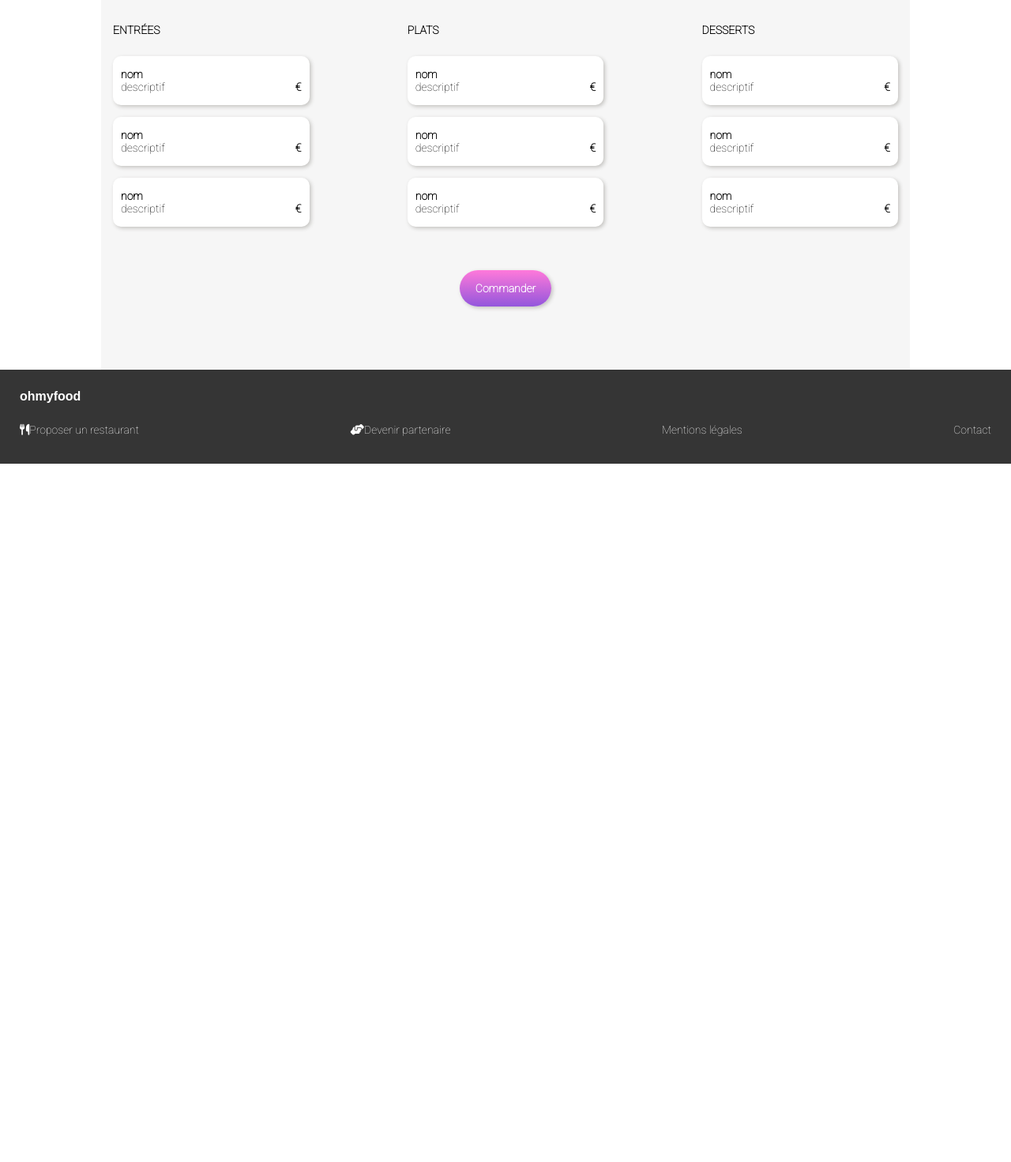
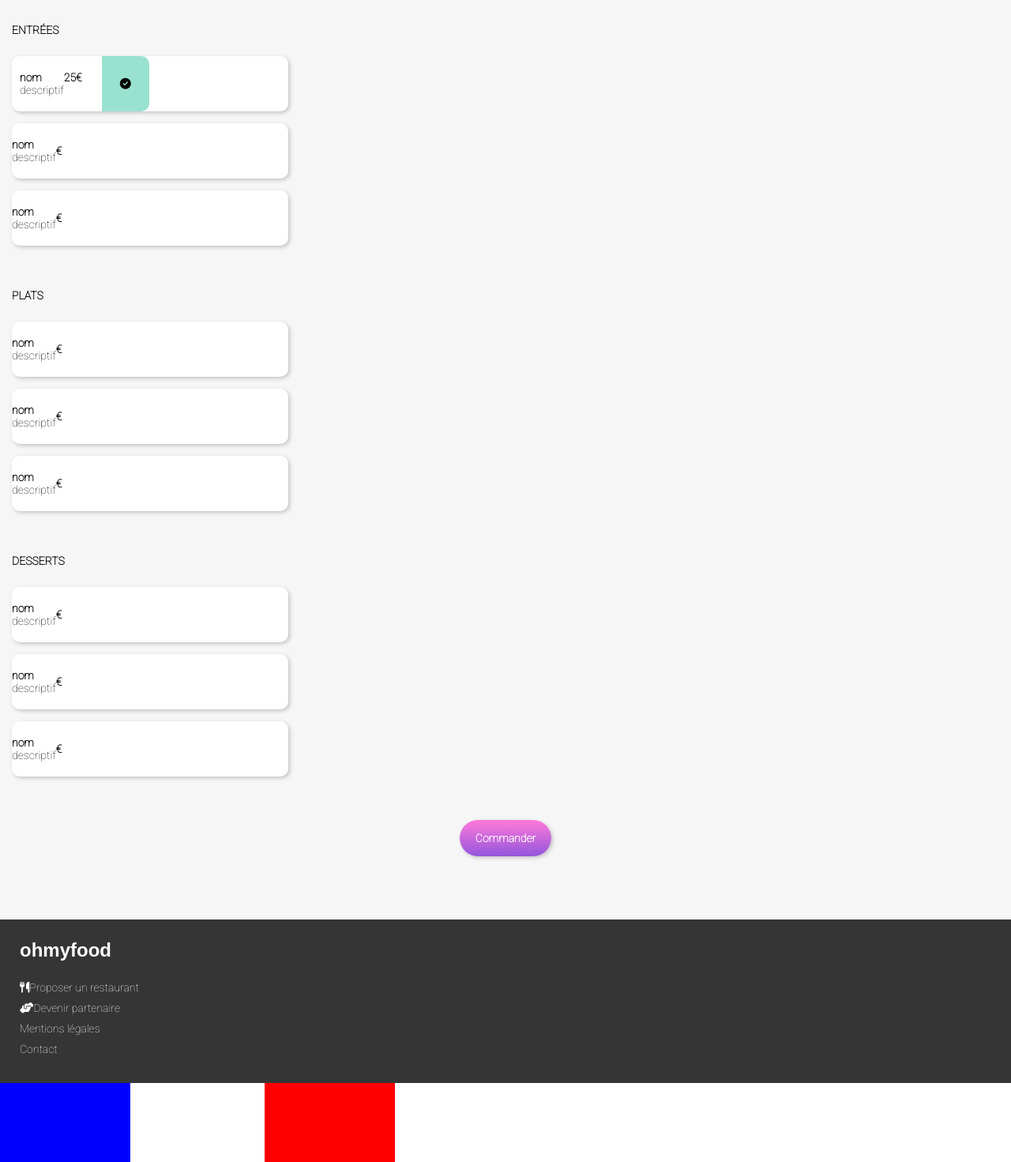
Before and after one commit to Maxwell-gith/MaximeHery_3_27032020, a website: page html/page_resto_vierge.html in a window 1280 px wide. Shown: the part 365-1836 px from the top of the page at 79% size. Before the commit the page ends 952 px from the top, so only its background shows below. Drawn offline with Linux system fonts and the light colour scheme; a web font is replaced by a local one.

Commit message:
start_anim

```diff
--- a/html/page_resto_vierge.html
+++ b/html/page_resto_vierge.html
@@ -48,14 +48,22 @@
                     <h3>ENTRÉES</h3>
                 </header>
                     <div class="dishes__card">
-                        <div>
-                            <h4>nom</h4>
-                            <p>descriptif</p>
+                        <div class="dishes__card__content">
+                            <div class="dishes__card__content__txt">
+                                <h4>nom</h4>
+                                <p>descriptif</p>
+                            </div>
+                            <div class="dishes__card__content__price">
+                                <strong>25€</strong>
+                            </div>
                         </div>
-                        <div>
-                            <strong>€</strong>
+                        <div class="dishes__card__check">
+                            <span>
+                                <i class="fas fa-check-circle"></i>
+                            </span>
                         </div>
                     </div>
+
 
                     <div class="dishes__card">
                         <div>
@@ -186,3 +194,9 @@
 
 </body>
 </html>
+
+<div class="div1">
+    <div class="bleu"></div>
+    <div class="jaune"></div>
+    <div class="rouge"></div>
+</div>
--- a/sass/Base/_fonts-all.scss
+++ b/sass/Base/_fonts-all.scss
@@ -19,7 +19,9 @@ h2{
 
 img{
     max-width: 100%;
+    padding: 0;
 }
+
 
 ul{
     list-style: none;
--- a/sass/Pages/_resto_page.scss
+++ b/sass/Pages/_resto_page.scss
@@ -46,13 +46,66 @@
         margin-bottom: 25px;
     }
     &__card{
+        height: 70px;
+        width: 350px;
         background-color: white;
-        padding: 15px 10px;
         display: flex;
-        justify-content: space-between;
-        align-items: flex-end;
+        align-items: center;
         border-radius: 10px;
         margin-bottom: 15px;
+        overflow: hidden;
         @include shadow;
+        transition: all .5s;
+        &__content{
+            display: flex;
+            justify-content: space-between;
+            &__txt{
+                margin-left: 10px;
+            }
+            &__price{
+
+            }
+        }
+        &__check{
+            height: 70px;
+            width: 60px;
+            background-color: $tertiary-color;
+            margin-left: 25px;
+            margin-right: -60px;
+            border-radius: 0 10px 10px 0;
+            display: flex;
+            align-items: center;
+            justify-content: center;
+        }
+        &:hover :nth-child(3) {
+            margin-right: 60px;
+        }
     }
 }
+
+
+.div1{
+    width: 500px;
+    height: 100px;
+    display: flex;
+    justify-content: space-between;
+}
+
+.bleu, .jaune, .rouge{
+
+    height: 100%;
+}
+
+.bleu{
+    width: 33%;
+    background-color: blue;
+}
+
+.rouge{
+    width: 33%;
+    background-color: red;
+}
+
+.jaune{
+    background-color: yellow;
+}
--- a/sass/main.scss
+++ b/sass/main.scss
@@ -120,7 +120,7 @@
     background-color: #353535;
     padding: 25px;
     &__logo{
-        font-size: 16px;
+        font-size: 24px;
         font-family: 'Shrikhand', sans-serif;
         color: white;
         margin-bottom: 25px;
@@ -133,51 +133,65 @@
     }
 }
 
-@media screen and (min-width: 750px) {
-    .container{
-        width: 75%;
-        margin: auto;
-    }
+// @media screen and (min-width: 750px) {
+//     .container{
+//         width: 75%;
+//         margin: auto;
+//     }
+//     h2{
+//         width: 75%;
+//         margin: auto;
+//     }
 
-}
+//     .footer__logo{
+//         width: 75%;
+//         margin: auto;
+//     }
 
-@media screen and (min-width: 1024px) {
-    .container{
-        display: flex;
-        justify-content: space-between;
-        margin: 0;
-        width: 100%;
-        &__card{
-            width: 49%;
-        }
-    }
+// }
 
-    .dishes{
-        width: 25%;
-    }
+// @media screen and (min-width: 1024px) {
+//     .container{
+//         display: flex;
+//         justify-content: space-around;
+//         margin: 0;
+//         width: 100%;
+//         &__card{
+//             width: 49%;
+//         }
+//     }
 
-    .pr_main{
-        width: 80%;
-        justify-content: center;
-        margin-left: auto;
-        margin-right: auto;
+//     h2, .footer__logo{
+//         width: 100%;
+//         margin: 0;
+//     }
 
-    }
+//     .dishes{
+//         width: 25%;
+//     }
 
-}
+//     .pr_main{
+//         width: 80%;
+//         justify-content: center;
+//         margin-left: auto;
+//         margin-right: auto;
 
-@media screen and (min-width: 1920px){
-    .container{
-        max-width: 75%;
-        margin: auto;
-    }
+//     }
 
-    h2{
-        text-align: center;
-    }
+// }
 
-    .footer__logo{
-        text-align: center;
-    }
+// @media screen and (min-width: 1920px){
+//     .container{
+//         max-width: 75%;
+//         margin: auto;
+//     }
 
-}
+//     h2{
+//         text-align: center;
+//     }
+
+//     .footer__logo{
+//         text-align: center;
+//     }
+
+// }
```
Also changed, not shown: public/css/style.css, 1 other file.
